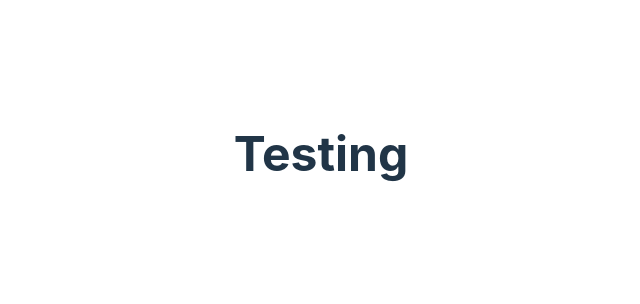
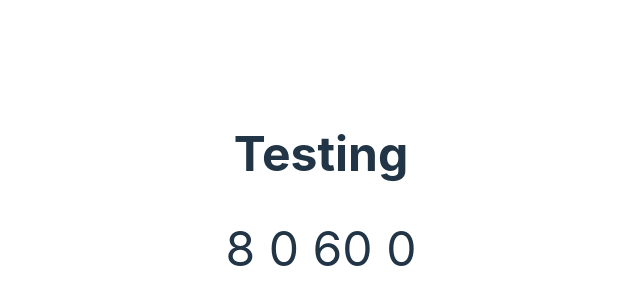
Before and after one commit to MandySpaan/JavaScript_PracticeSolutions, a React (Vite) app: page / in a window 1280 px wide. Shown: the top 304 px of the page, without its empty margins (319-959 px from the left). Built offline with nearby package versions, Linux system fonts and the light colour scheme.

Commit message:
feat: SumOfPositives

```diff
--- a/src/App.jsx
+++ b/src/App.jsx
@@ -1,11 +1,11 @@
 import "./App.css";
-import CountVowels from "./Problems/chatGPT/Easy/CountVowels";
+import SumOfPositives from "./Problems/chatGPT/Easy/SumOfPositives";
 
 function App() {
   return (
     <>
       <h1>Testing</h1>
-      <CountVowels />
+      <SumOfPositives />
     </>
   );
 }
--- /dev/null
+++ b/src/Problems/chatGPT/Easy/SumOfPositives.jsx
@@ -0,0 +1,15 @@
+const SumOfPositives = () => {
+  const sumOfPositives = function (arr) {
+    return arr.filter((n) => n > 0).reduce((acc, nr) => nr + acc, 0);
+  };
+  return (
+    <div>
+      {sumOfPositives([1, -2, 3, 4, -5])} {/* Output: 8 (1 + 3 + 4) */}
+      {sumOfPositives([-1, -2, -3])} {/* Output: 0 (No positive numbers) */}
+      {sumOfPositives([10, 20, 30])} {/* Output: 60 (10 + 20 + 30) */}
+      {sumOfPositives([])} {/* Output: 0 (Empty array) */}
+    </div>
+  );
+};
+
+export default SumOfPositives;
```
